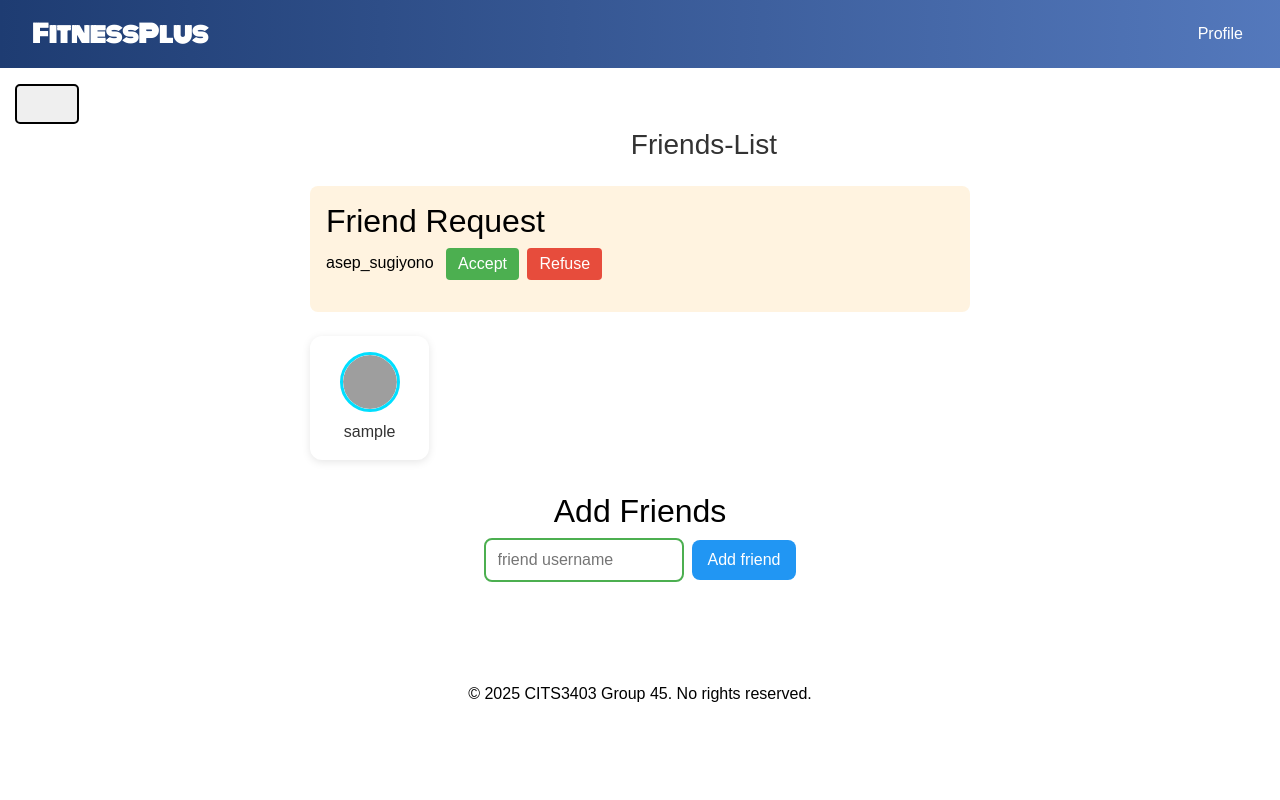
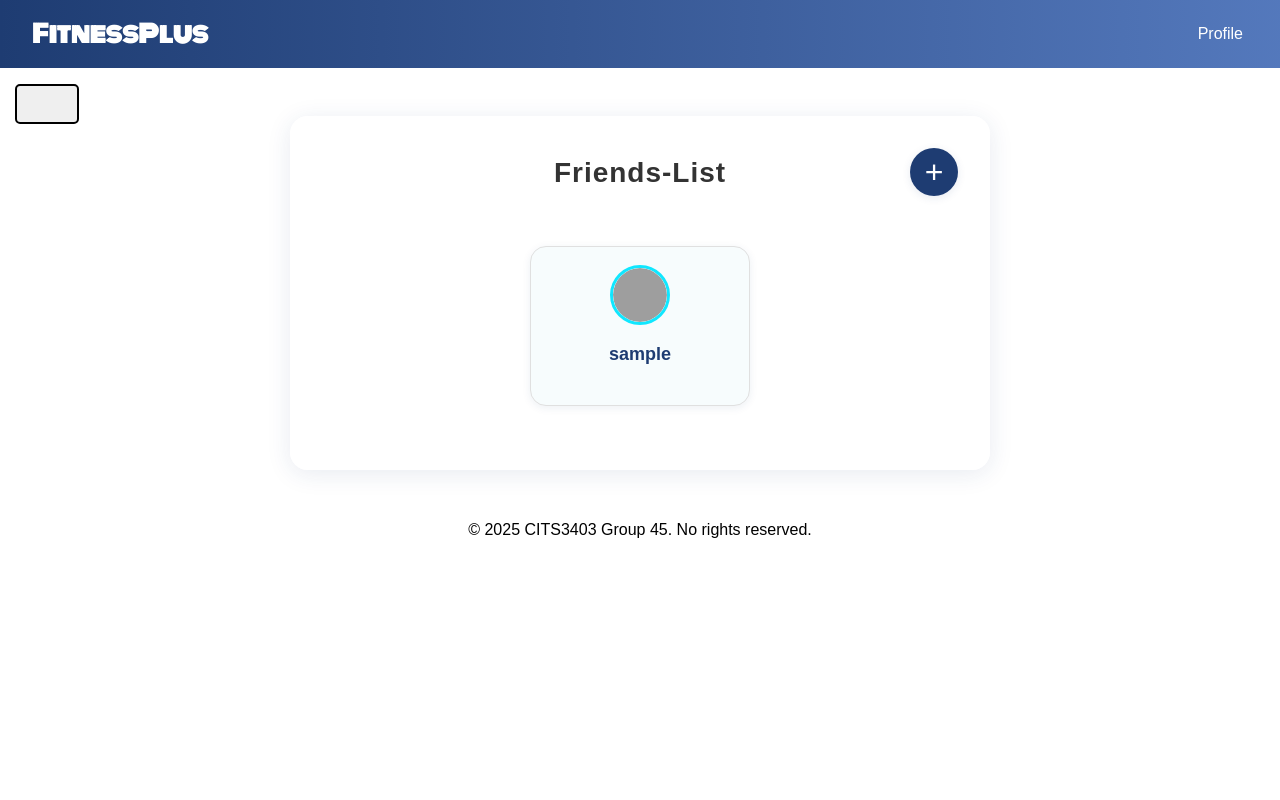
Before and after one commit to dhq-le/CITS3403, a Flask app: template app/templates/friends.html in a window 1280 px wide. Run offline with Flask 3, Linux system fonts and the light colour scheme; the template is opened without the code that fills it: values that come from a table or form of the project are taken from there, most other values are stand-ins (such as "Sample title", 1, 10 or a date in 2020); some libraries are stand-ins or nearby versions; grey boxes are pictures that could not be loaded.

Commit message:
added a button for friends-adding ,apopup windows appears when clicked.changed the layout of the friends page

```diff
--- a/app/templates/friends.html
+++ b/app/templates/friends.html
@@ -4,35 +4,174 @@
 {% block head %}
 {{ super() }}
 <link rel="stylesheet" href="{{ url_for('static', filename='css/friends.css') }}">
+<style>
+  body {
+    background: #fff;
+    min-height: 100vh;
+  }
+  .friends-container {
+    background: rgba(255,255,255,0.97);
+    border-radius: 18px;
+    box-shadow: 0 4px 24px rgba(30,60,114,0.10);
+    padding: 2.5rem 2rem 2rem 2rem;
+    max-width: 700px;
+    margin: 48px auto 32px auto;
+    display: flex;
+    flex-direction: column;
+    align-items: center;
+    position: relative;
+  }
+  .add-friend-btn {
+    position: absolute;
+    top: 32px;
+    right: 32px;
+    background: #1e3c72;
+    color: #fff;
+    border: none;
+    border-radius: 50%;
+    width: 48px;
+    height: 48px;
+    font-size: 2rem;
+    display: flex;
+    align-items: center;
+    justify-content: center;
+    box-shadow: 0 2px 8px rgba(30,60,114,0.10);
+    cursor: pointer;
+    transition: background 0.2s;
+    z-index: 10;
+  }
+  .add-friend-btn:hover {
+    background: #2d5aad;
+  }
+  .modal-bg {
+    display: none;
+    position: fixed;
+    top: 0; left: 0; right: 0; bottom: 0;
+    background: rgba(30,60,114,0.18);
+    z-index: 1000;
+    align-items: center;
+    justify-content: center;
+  }
+  .modal-bg.active { display: flex; }
+  .modal-content {
+    background: #fff;
+    border-radius: 12px;
+    padding: 1rem 1.2rem 0.8rem 1.2rem;
+    box-shadow: 0 4px 24px rgba(30,60,114,0.18);
+    min-width: 180px;
+    max-width: 320px;
+    width: 100%;
+    text-align: center;
+    position: relative;
+    top: -50px;
+  }
+  .modal-content h2 { color: #1e3c72; margin-bottom: 1rem; font-size: 1.1rem; }
+  .modal-content .close-modal {
+    position: absolute;
+    top: 8px;
+    right: 12px;
+    background: none;
+    border: none;
+    font-size: 1.3rem;
+    color: #888;
+    cursor: pointer;
+  }
+  .modal-content .close-modal:hover { color: #d32f2f; }
+  .modal-content input {
+    width: 95%;
+    padding: 6px 8px;
+    border: 2px solid #ccc;
+    border-radius: 8px;
+    margin-bottom: 1rem;
+    font-size: 0.92rem;
+    outline: none;
+    transition: border-color 0.3s;
+  }
+  .modal-content input:focus { border-color: #1e3c72; }
+  .modal-content .btn-submit {
+    background: #1e3c72;
+    color: #fff;
+    border: none;
+    padding: 6px 14px;
+    border-radius: 8px;
+    cursor: pointer;
+    font-weight: 600;
+    font-size: 0.92rem;
+    transition: background 0.2s;
+  }
+  .modal-content .btn-submit:hover { background: #2d5aad; }
+  .friend-list {
+    display: grid;
+    grid-template-columns: repeat(auto-fit, minmax(220px, 1fr));
+    gap: 24px;
+    margin-bottom: 32px;
+    margin-top: 32px;
+  }
+  .friend-card {
+    background: #f7fcfd;
+    border-radius: 16px;
+    box-shadow: 0 2px 8px rgba(30,60,114,0.08);
+    padding: 18px 10px 10px 10px;
+    transition: box-shadow 0.2s, transform 0.2s;
+    border: 1.5px solid #e0e0e0;
+    display: flex;
+    flex-direction: column;
+    align-items: center;
+    min-height: 160px;
+  }
+  .friend-card:hover {
+    box-shadow: 0 6px 18px rgba(30,60,114,0.18);
+    transform: translateY(-2px) scale(1.03);
+    border-color: #10e7ff;
+  }
+  .avatar {
+    width: 60px;
+    height: 60px;
+    margin: 0 auto 8px;
+    border-radius: 50%;
+    border: 3px solid #10e7ff;
+    overflow: hidden;
+    background: #fff;
+    display: flex;
+    align-items: center;
+    justify-content: center;
+  }
+  .friend-avatar {
+    width: 100%;
+    height: 100%;
+    object-fit: cover;
+    border-radius: 50%;
+  }
+  .username {
+    font-size: 18px;
+    color: #1e3c72;
+    font-weight: 600;
+    word-break: break-word;
+    text-align: center;
+    margin-top: 8px;
+  }
+  .no-friends {
+    text-align: center;
+    color: #888;
+    margin-bottom: 32px;
+    font-size: 16px;
+  }
+  h1 {
+    text-align: center;
+    color: #1e3c72;
+    font-weight: 700;
+    letter-spacing: 1px;
+    margin: 0 0 24px 0;
+    width: 100%;
+  }
+</style>
 {% endblock %}
 
 {% block content %}
   <div class="friends-container">
+    <button class="add-friend-btn" id="openAddFriendModal" title="Add Friend">+</button>
     <h1>Friends-List</h1>
-
-    <!-- 待处理请求 -->
-    {% if requests %}
-      <section class="requests-section">
-        <h2>Friend Request</h2>
-        <ul class="requests-list">
-          {% for r in requests %}
-            <li>
-              {{ r.from_user.username }}
-              <form action="{{ url_for('routes.accept_friend', req_id=r.id) }}"
-                    method="post" style="display:inline;">
-                <button type="submit" class="btn accept-btn">Accept</button>
-              </form>
-              <form action="{{ url_for('routes.decline_friend', req_id=r.id) }}"
-                    method="post" style="display:inline;">
-                <button type="submit" class="btn decline-btn">Refuse</button>
-              </form>
-            </li>
-          {% endfor %}
-        </ul>
-      </section>
-    {% endif %}
-
-    <!-- 已接受好友 -->
+    <!-- Accepted Friends -->
     {% if friends %}
       <div class="friend-list">
         {% for u in friends %}
@@ -50,18 +189,7 @@
     {% else %}
       <p class="no-friends">You currently don't have any friends.</p>
     {% endif %}
-
-    <!-- 发送好友请求 -->
-    <div class="add-friend-section">
-      <h2>Add Friends</h2>
-      <form method="post" class="add-friend-form">
-        {{ form.hidden_tag() }}
-        {{ form.friend_username(class="friend-input", placeholder="friend username") }}
-        {{ form.submit(class="btn add-btn") }}
-      </form>
-    </div>
-
-    <!-- 消息提示 -->
+    <!-- Flash Messages -->
     {% with messages = get_flashed_messages(with_categories=true) %}
       {% if messages %}
         <div class="flashes">
@@ -72,15 +200,30 @@
       {% endif %}
     {% endwith %}
   </div>
-
-  <div id="comparison-graph-section" style="display: none;" class="chart-container">
-    <h2 class="chart-title">Calories Burnt Comparison</h2>
-    <canvas id="comparisonChart"></canvas>
+  <!-- Add Friend Modal -->
+  <div class="modal-bg" id="addFriendModal">
+    <div class="modal-content">
+      <button class="close-modal" id="closeAddFriendModal">&times;</button>
+      <h2>Add Friend</h2>
+      <form method="post" class="add-friend-form" style="flex-direction:column;gap:12px;align-items:center;" id="modalAddFriendForm">
+        {{ form.hidden_tag() }}
+        {{ form.friend_username(class="friend-input", placeholder="friend username") }}
+        {{ form.submit(class="btn-submit", value="Add") }}
+      </form>
+    </div>
   </div>
 {% endblock %}
 
 {% block scripts %}
 {{ super() }}
-  <script src="{{ url_for('static', filename='js/friends.js') }}"></script>
-  <script src="https://cdnjs.cloudflare.com/ajax/libs/Chart.js/2.9.4/Chart.js"></script>
+<script>
+  const openBtn = document.getElementById('openAddFriendModal');
+  const modal = document.getElementById('addFriendModal');
+  const closeBtn = document.getElementById('closeAddFriendModal');
+  openBtn.onclick = () => { modal.classList.add('active'); };
+  closeBtn.onclick = () => { modal.classList.remove('active'); };
+  window.onclick = (e) => { if(e.target === modal) modal.classList.remove('active'); };
+</script>
+<script src="{{ url_for('static', filename='js/friends.js') }}"></script>
+<script src="https://cdnjs.cloudflare.com/ajax/libs/Chart.js/2.9.4/Chart.js"></script>
 {% endblock %}
```
